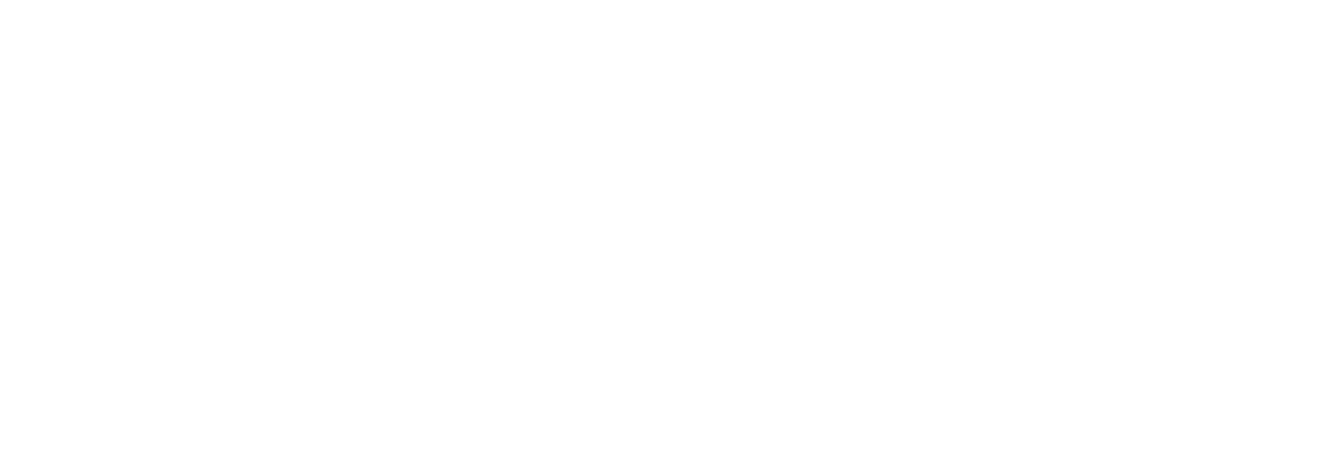
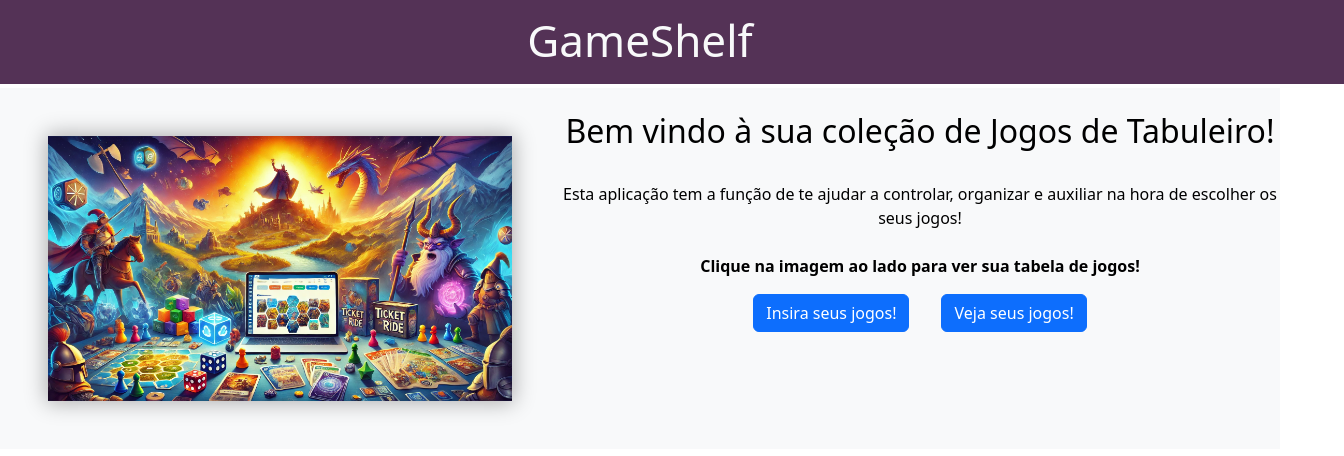
Before and after one commit to aojoaojo/gameshelf, a React (Vite) app: page / in a window 1280 px wide. Before the commit this address had no page. Shown: the top 456 px of the page, 1344 px wide, since content can reach past the window. Built offline with nearby package versions, Linux system fonts and the light colour scheme.

Commit message:
Removendo /gameshelf da url

```diff
--- a/src/Router.tsx
+++ b/src/Router.tsx
@@ -6,9 +6,9 @@
 export function Router() {
     return (
         <Routes>
-            <Route path="/gameshelf/" element={<Home />} />
-            <Route path="/gameshelf/insert" element={<Insert />} />
-            <Route path="/gameshelf/tabela" element={<TabelaRoute/>} />
+            <Route path="/" element={<Home />} />
+            <Route path="/insert" element={<Insert />} />
+            <Route path="/tabela" element={<TabelaRoute/>} />
         </Routes>
     )
 }
--- a/src/components/topo/index.tsx
+++ b/src/components/topo/index.tsx
@@ -2,6 +2,6 @@
 
 export function Topo() {
     return (
-        <h1 className='cabecalho'><a href="/gameshelf" className='hover-bonito link-light link-underline-opacity-0'>GameShelf</a></h1>
+        <h1 className='cabecalho'><a href="/" className='hover-bonito link-light link-underline-opacity-0'>GameShelf</a></h1>
     )
 }
--- a/src/pages/Home.tsx
+++ b/src/pages/Home.tsx
@@ -6,7 +6,7 @@
         <div className='h-100'>
             <Topo />
             <div className='bg-light d-flex flex-column flex-md-row'>
-                <a href='/gameshelf/tabela' className='banner m-5 d-none d-md-flex'>
+                <a href='/tabela' className='banner m-5 d-none d-md-flex'>
                     <img src={Bg} alt="" />
                 </a>
                 <div className='texto-home mx-auto m-4 text-center'>
@@ -19,8 +19,8 @@
                         <br />
                         <b className='d-none d-md-block'>Clique na imagem ao lado para ver sua tabela de jogos!</b>
                     </div>
-                    <a href="/gameshelf/insert" className='btn btn-primary m-3'>Insira seus jogos!</a>
-                    <a href="/gameshelf/tabela" className='btn btn-primary m-3'>Veja seus jogos!</a>
+                    <a href="/insert" className='btn btn-primary m-3'>Insira seus jogos!</a>
+                    <a href="/tabela" className='btn btn-primary m-3'>Veja seus jogos!</a>
                 </div>
             </div>
         </div>
```
Also changed, not shown: 2 other files (tests, documents, lock files or other folders).
